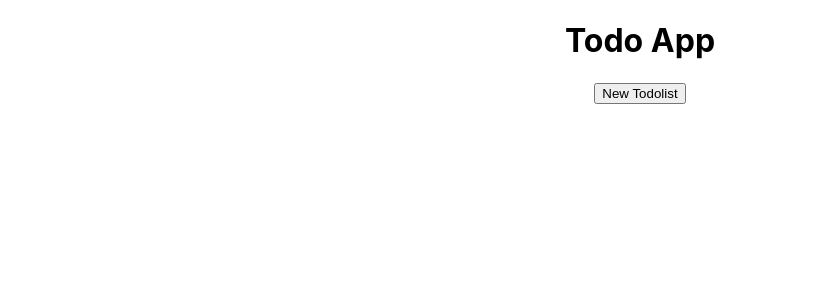
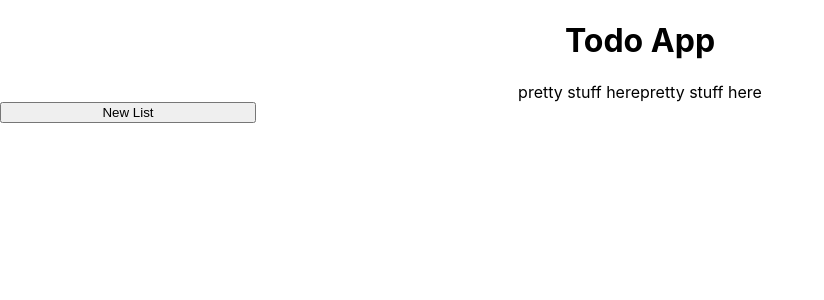
Before and after one commit to jowens1/todo.cra.hooks.context, a React (Create React App) app: page / in a window 1280 px wide. Shown: the top 300 px of the page, without its empty margins (0-824 px from the left). Built offline with nearby package versions, Linux system fonts and the light colour scheme.

Commit message:
Added button component

```diff
--- a/package.json
+++ b/package.json
@@ -5,6 +5,7 @@
   "dependencies": {
     "lodash": "^4.17.15",
     "lodash.template": ">=4.5.0",
+    "prop-types": "^15.7.2",
     "react": "^16.8.6",
     "react-dom": "^16.8.6",
     "react-scripts": "3.0.1"
--- /dev/null
+++ b/src/common/Button/Button.js
@@ -0,0 +1,28 @@
+/* eslint-disable import/no-unresolved */
+/* eslint-disable react/button-has-type */
+import React, { Fragment } from 'react';
+import PropTypes from 'prop-types';
+import styles from './Button.module.css';
+
+const Button = (props) => {
+  const { type, name, handleClick } = props;
+  return (
+    <Fragment>
+      <button
+        type={type}
+        className={styles.button}
+        onClick={() => handleClick()}
+      >
+        {name}
+      </button>
+    </Fragment>
+  );
+};
+
+Button.propTypes = {
+  type: PropTypes.string.isRequired,
+  name: PropTypes.string.isRequired,
+  handleClick: PropTypes.func.isRequired,
+};
+
+export default Button;
--- /dev/null
+++ b/src/common/Button/Button.module.css
@@ -0,0 +1,3 @@
+.button {
+    width: 20%;
+}
--- a/src/components/Todos/Todos.js
+++ b/src/components/Todos/Todos.js
@@ -1,18 +1,28 @@
 /* eslint-disable react/button-has-type */
-import React, { Fragment, useContext } from 'react';
+import React, { useContext } from 'react';
+import styles from './Todos.module.css';
+import Button from '../../common/Button/Button';
+import TodoList from './components/TodoList/TodoList';
 import { TodoListStore } from '../../store';
-import TodoList from './TodoList/TodoList';
 import { createTodolist } from '../../actions/TodoList/todoList.action';
+
 
 const Todos = () => {
   const value = useContext(TodoListStore);
   const { dispatch } = value;
-
+  const handleClick = () => createTodolist(dispatch, 'New Todolist');
+  const props = {
+    handleClick,
+    name: 'New List',
+    type: 'add',
+  };
   return (
-    <Fragment>
+    <div className={styles.container}>
+      {'pretty stuff here'}
       <TodoList />
-      <button onClick={() => createTodolist(dispatch, 'New Todolist')}>New Todolist</button>
-    </Fragment>
+      {'pretty stuff here'}
+      <Button {...props} />
+    </div>
   );
 };
 
--- /dev/null
+++ b/src/components/Todos/Todos.module.css
@@ -0,0 +1,9 @@
+.container {
+    display: flex;
+    flex-direction: column;
+    border-block-end-width: 1px;
+}
+
+.button {
+    width: 20%;
+}
--- a/src/components/Todos/Todo/Todo.js
+++ b/src/components/Todos/components/Todo/Todo.js
@@ -1,8 +1,8 @@
 /* eslint-disable react/button-has-type */
 import React, { useContext } from 'react';
 import styles from './Todo.module.css';
-import { TodoListStore } from '../../../store';
-import { creatTodo } from '../../../actions/TodoList/todoList.action';
+import { TodoListStore } from '../../../../store';
+import { creatTodo } from '../../../../actions/TodoList/todoList.action';
 
 const Todo = (todo) => {
   const value = useContext(TodoListStore);
--- a/src/components/Todos/TodoList/TodoList.js
+++ b/src/components/Todos/components/TodoList/TodoList.js
@@ -1,7 +1,7 @@
 import React, { useContext } from 'react';
 import styles from './TodoList.module.css';
 import Todo from '../Todo/Todo';
-import { TodoListStore } from '../../../store';
+import { TodoListStore } from '../../../../store';
 
 
 const TodoList = () => {
```
Also changed, not shown: src/components/Todos/components/Todo/Todo.module.css (renamed from src/components/Todos/Todo/Todo.module.css), src/components/Todos/components/TodoList/TodoList.module.css (renamed from src/components/Todos/TodoList/TodoList.module.css).
